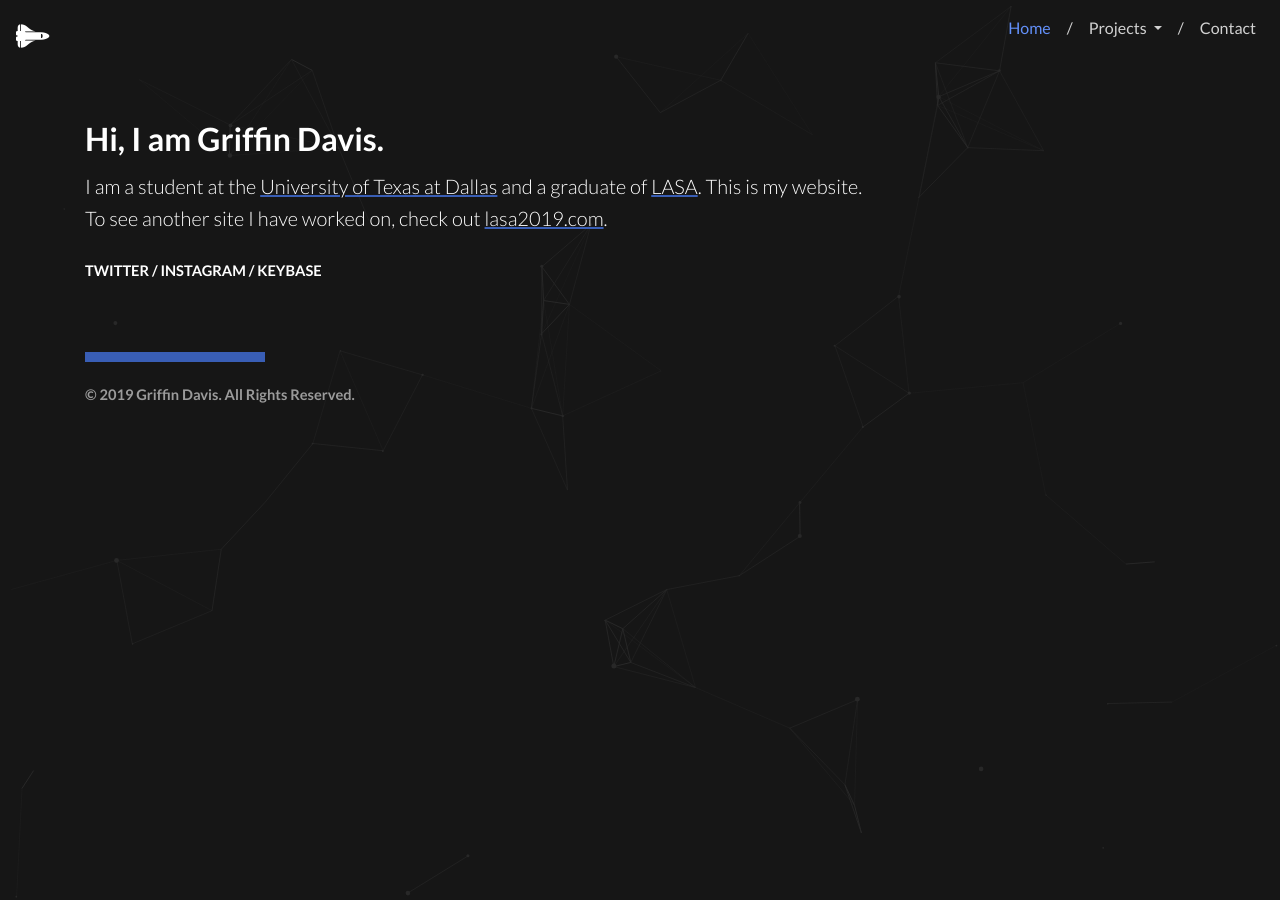
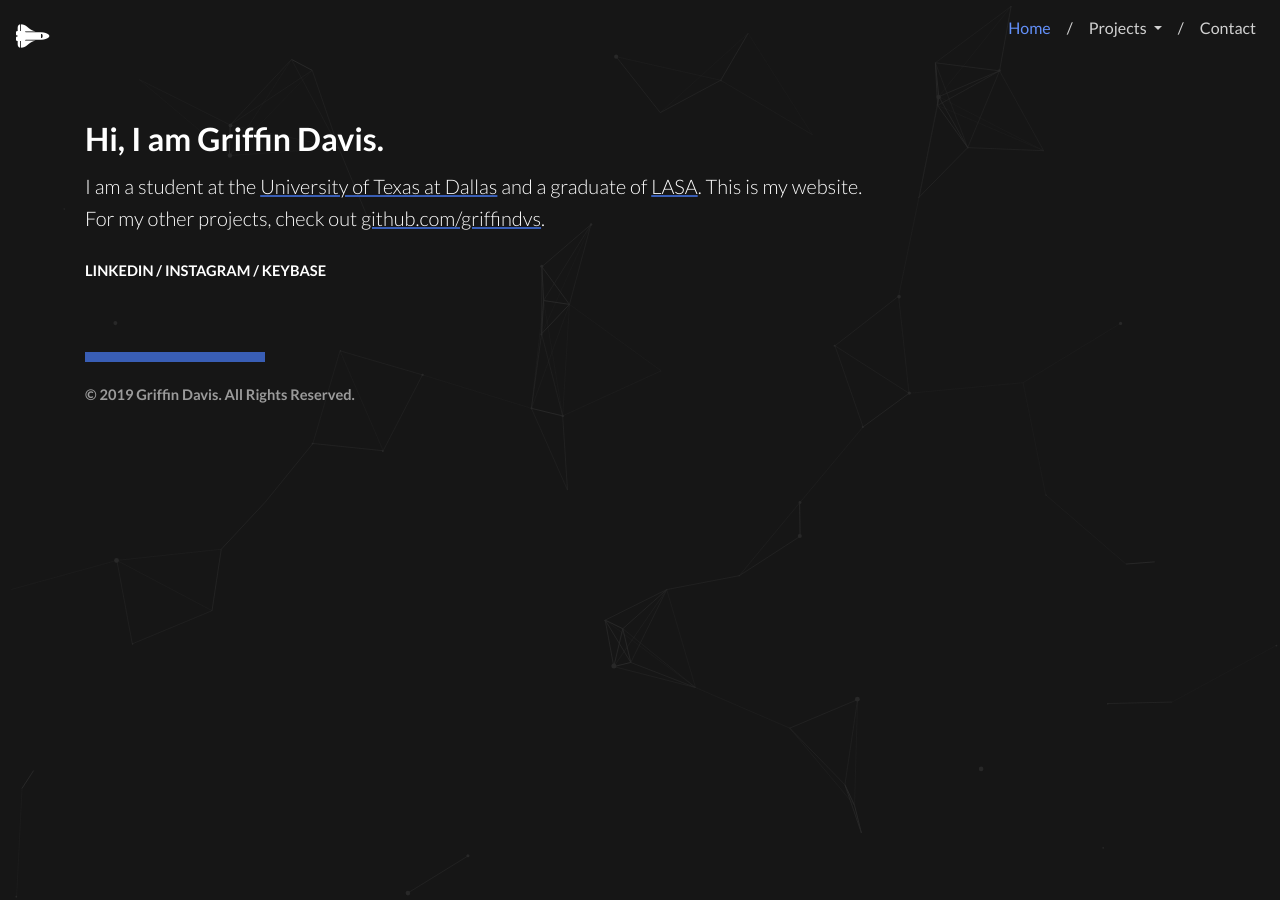
Before and after one commit to griffindvs/griffindvs.com, a Jekyll site: the page built from public/_pages/index.html, in a window 1280 px wide. Built offline with Jekyll 4.4.1, drawn with Linux system fonts in a browser that asks for light colours; nearby versions of some CDN libraries.

Commit message:
Updated home and projects

```diff
--- a/public/_includes/indexnav.html
+++ b/public/_includes/indexnav.html
@@ -18,6 +18,8 @@
         <div class="dropdown-menu dropdown-menu-right" aria-labelledby="navbarDropdownMenuLink">
           <a class="dropdown-item {% if page.id == "/gd2co" %} active {% endif %}" href="/gd2co">gd2.co</a>
           <a class="dropdown-item" href="https://github.com/griffindvs/lasa2019">lasa2019.com</a>
+          <a class="dropdown-item" href="https://github.com/griffindvs/utd-cs2">UTD CS2337</a>
+          <a class="dropdown-item" href="https://github.com/griffindvs/library.griffindvs.com">React Library App</a>
           <a class="dropdown-item" href="https://github.com/griffindvs/lasa-bloomfilter">C++ Bloom Filter</a>
         </div>
       </li>
--- a/public/_includes/navbar.html
+++ b/public/_includes/navbar.html
@@ -4,7 +4,7 @@
     <span class="navbar-toggler-icon"></span>
   </button>
   <div class="collapse navbar-collapse" id="navbarText">
-    <ul class="navbar-nav mr-auto">
+    <ul class="navbar-nav ml-auto">
       <li class="nav-item">
         <a class="nav-link main-nav" href="/index">Home</a>
       </li>
@@ -15,7 +15,8 @@
         <div class="dropdown-menu" aria-labelledby="navbarDropdownMenuLink">
           <a class="dropdown-item {% if page.id == "/gd2co" %} active {% endif %}" href="/gd2co">gd2.co</a>
           <a class="dropdown-item" href="https://github.com/griffindvs/lasa2019">lasa2019.com</a>
-          <a class="dropdown-item" href="https://github.com/griffindvs/headway">headwaytutors.org</a>
+          <a class="dropdown-item" href="https://github.com/griffindvs/utd-cs2">UTD CS2337</a>
+          <a class="dropdown-item" href="https://github.com/griffindvs/library.griffindvs.com">React Library App</a>
           <a class="dropdown-item" href="https://github.com/griffindvs/lasa-bloomfilter">C++ Bloom Filter</a>
         </div>
       </li>
--- a/public/_pages/index.html
+++ b/public/_pages/index.html
@@ -4,9 +4,9 @@
 ---
 <h2 class="mb-3 index-text">Hi, I am Griffin Davis.</h2>
 <h6 class="lead index-text">I am a student at the <a class="index-link" href="https://www.utdallas.edu/" target="_blank">University of Texas at Dallas</a> and a graduate of <a class="index-link" href="https://www.lasahighschool.org/" target="_blank">LASA</a>. This is my website.</h6>
-<h6 class="lead index-text">To see another site I have worked on, check out <a class="index-link" href="https://lasa2019.com">lasa2019.com</a>.</h6>
+<h6 class="lead index-text">For my other projects, check out <a class="index-link" href="https://github.com/griffindvs">github.com/griffindvs</a>.</h6>
 <!-- <h6 class="lead index-text">For my other work, go to <a class="index-link" href="https://gd2.co/portfolio">gd2.co/portfolio</a>.</h6> -->
 <br>
-<h6 class="social index-text"><a href="https://twitter.com/griffincdvs" class="social-link">TWITTER</a> / <a href="https://instagram.com/griffindvs" class="social-link">INSTAGRAM</a> / <a href="https://keybase.io/gcd" class="social-link">KEYBASE</a></h6>
+<h6 class="social index-text"><a href="https://linkedin.com/in/griffindvs" class="social-link">LINKEDIN</a> / <a href="https://instagram.com/griffindvs" class="social-link">INSTAGRAM</a> / <a href="https://keybase.io/gcd" class="social-link">KEYBASE</a></h6>
 
 <canvas class="particles-background"></canvas>
```
